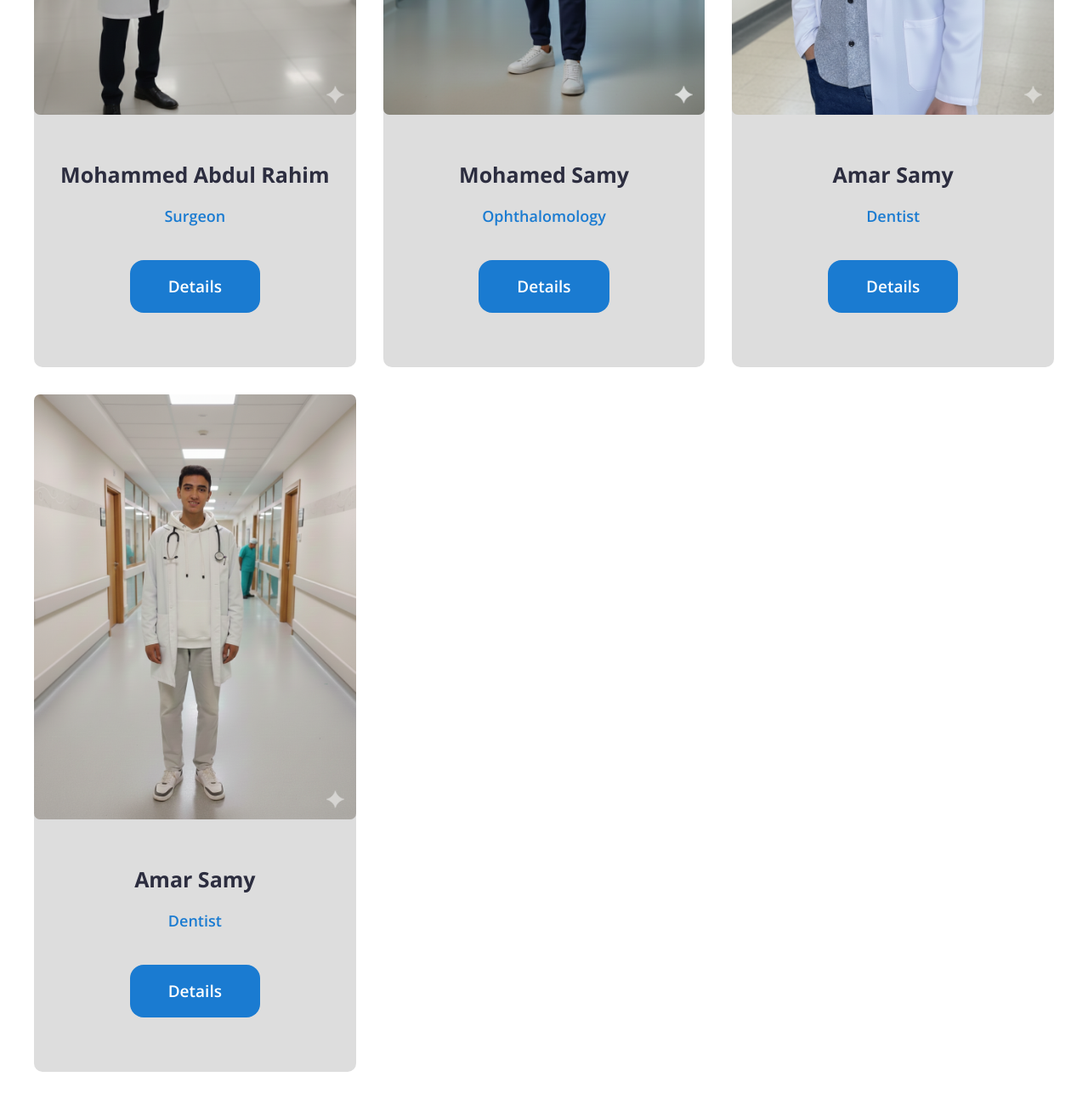
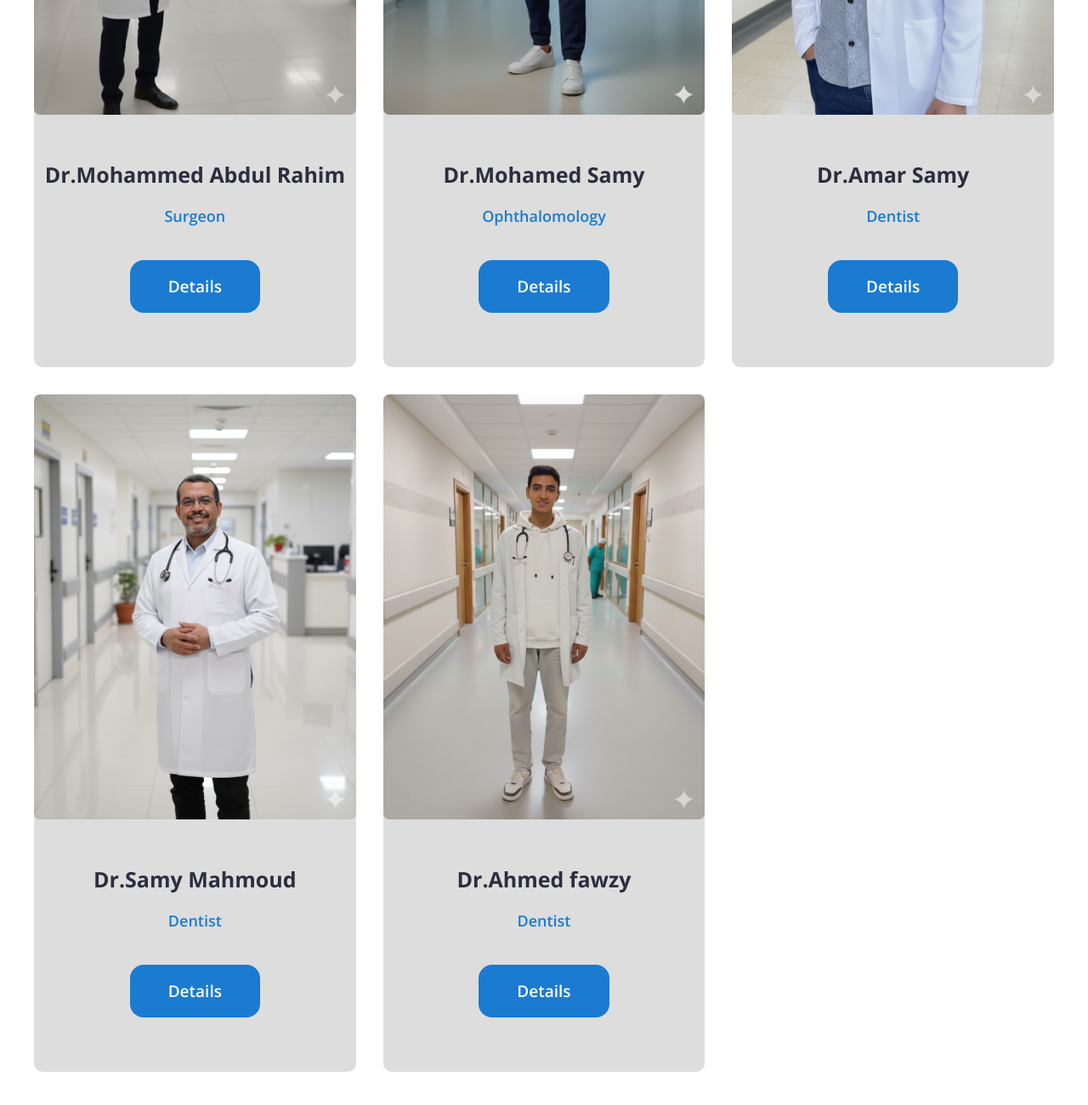
Before and after one commit to mohamedsamy2026/Hospital, a plain HTML site: page index.html in a window 1280 px wide. Shown: the part 6440-7740 px from the top of the page at 85% size. Drawn offline with nearby package versions, Linux system fonts and the light colour scheme.

Commit message:
Add files via upload

```diff
--- a/index.html
+++ b/index.html
@@ -334,7 +334,7 @@
                     <div class="item">
                         <img src="img/BKR.png" alt="">
                         <div class="details">
-                            <h3>Mohammed Abdul Rahim</h3>
+                            <h3>Dr.Mohammed Abdul Rahim</h3>
                             <p>Surgeon</p>
                             <a href="" class="btn btn primary">Details</a>
                         </div>
@@ -343,7 +343,7 @@
                     <div class="item">
                         <img src="img/mohamed.png" loading="lazy" alt="">
                         <div class="details">
-                            <h3>Mohamed Samy</h3>
+                            <h3>Dr.Mohamed Samy</h3>
                             <p>Ophthalomology</p>
                             <a href="" class="btn btn primary">Details</a>
                         </div>
@@ -352,16 +352,25 @@
                     <div class="item">
                         <img src="img/Gemini_Generated_Image_duyd8hduyd8hduyd.png" loading="lazy" alt="">
                         <div class="details">
-                            <h3>Amar Samy</h3>
+                            <h3>Dr.Amar Samy</h3>
                             <p>Dentist</p>
                             <a href="" class="btn btn2-primary">Details</a>
                         </div>
                     </div>
                     <!-- item 4 -->
                     <div class="item">
+                        <img src="img/Gemini_Generated_Image_xoraojxoraojxora.png" loading="lazy" alt="">
+                        <div class="details">
+                            <h3>Dr.Samy Mahmoud</h3>
+                            <p>Dentist</p>
+                            <a href="" class="btn btn2-primary">Details</a>
+                        </div>
+                    </div>
+                    <!-- item 5 -->
+                    <div class="item">
                         <img src="img/Gemini_Generated_Image_1zqdnj1zqdnj1zqd.png" loading="lazy" alt="">
                         <div class="details">
-                            <h3>Amar Samy</h3>
+                            <h3>Dr.Ahmed fawzy</h3>
                             <p>Dentist</p>
                             <a href="" class="btn btn2-primary">Details</a>
                         </div>
@@ -491,7 +500,7 @@
 
                                 <li><a target="_blank" href="https://t.me/mohamed1_2_3_4"><i class="fa-brands fa-telegram"></i></a></li>
 
-                                <li><a href="https://www.instagram.com/mohamed__web/"><i class="fa-brands fa-instagram"></i></a></li>
+                                <li><a target="_blank" href="https://www.instagram.com/mohamed__web/"><i class="fa-brands fa-instagram"></i></a></li>
                             </ul>
                         </div>
                     </div>
```
Also changed, not shown: img/Gemini_Generated_Image_xoraojxoraojxora.png (added).
